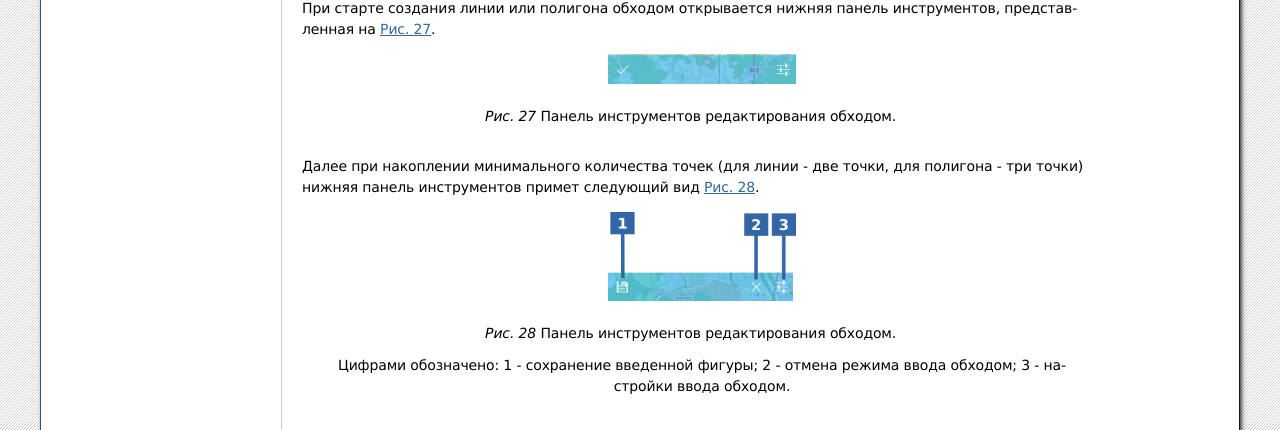
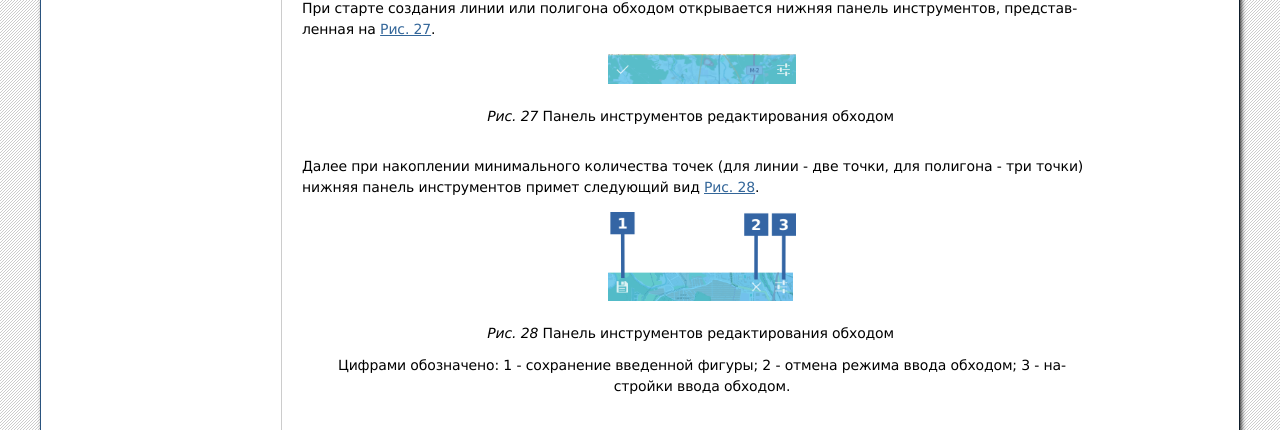
Before and after one commit to nextgis/docs_ngmobile, a Sphinx documentation site: the page built from source/editing.rst, in a window 1280 px wide and 900 px high, scrolled down 1674 px. Shown: the part 152-582 px from the top of the window. Built offline with Sphinx 7.4.7, drawn with Linux system fonts in a browser that asks for light colours; formulas are drawn with MathJax 3.

Commit message:
создание линии или полигона

```diff
--- a/source/editing.rst
+++ b/source/editing.rst
@@ -59,7 +59,6 @@
 
    Диалог выбора слоя
 
-
 Создание линии или полигона обходом
 -----------------------------------
 
@@ -72,7 +71,7 @@
    :align: center
    :width: 5cm
 
-   Панель инструментов редактирования обходом.
+   Панель инструментов редактирования обходом
 
 Далее при накоплении минимального количества точек (для линии - две точки, для полигона - три точки) нижняя панель инструментов примет следующий вид :numref:`ngmobile_edit_walk_pic`.
 
@@ -81,7 +80,7 @@
    :align: center
    :width: 5cm
 
-   Панель инструментов редактирования обходом.
+   Панель инструментов редактирования обходом
 
    Цифрами обозначено: 1 - сохранение введенной фигуры; 2 - отмена режима ввода
    обходом; 3 - настройки ввода обходом.
```
